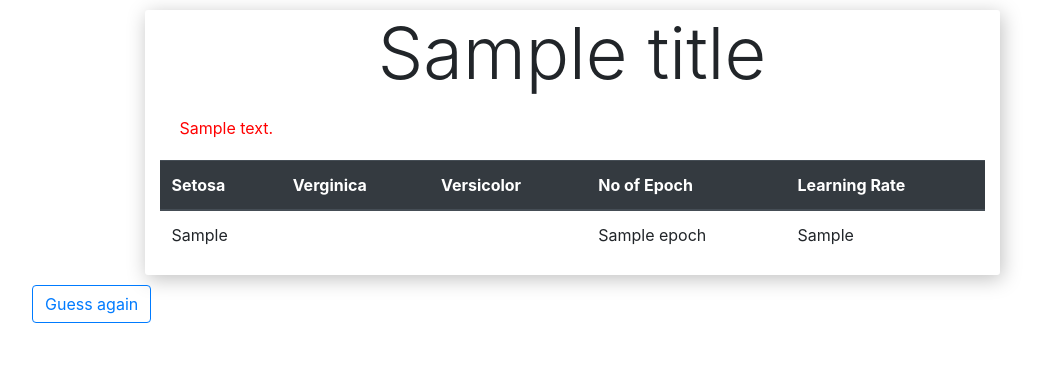
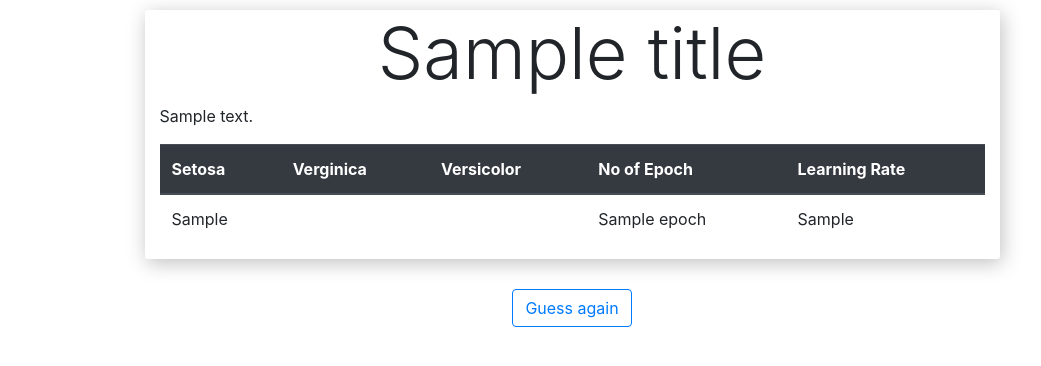
Before and after one commit to Logan-Sadia-Kei-COMP308/Logan-Sadia-Kei_COMP308Lab04, a Node server app: template app/views/result.ejs in a window 1280 px wide. Shown: the top 366 px of the page, without its empty margins (68-1109 px from the left). Run offline with Node 20, Linux system fonts and the light colour scheme; the template is opened without the code that fills it: most values are stand-ins (such as "Sample title", 1, 10 or a date in 2020).

Commit message:
btn centered

```diff
--- a/app/views/result.ejs
+++ b/app/views/result.ejs
@@ -16,7 +16,7 @@
     <div class="row justify-content-center">
       <div class="col-9 justify-content-center div-style">
         <h1 class="display-3" style="text-align: center;"><%= title %></h1>
-        <p class="p-style"><%= siriAnswer %></p>
+        <p class=""><%= siriAnswer %></p>
         <table class="table table-sripped">
           <thead class="thead-dark">
             <tr>
@@ -37,8 +37,8 @@
         </table>
       </div>
     </div>
-    <div class="col-12 justify-content-center">
-      <a href="/" class="btn btn-outline-primary ">Guess again</a>
+    <div class="col-12 text-center">
+      <a href="/" class="btn btn-outline-primary btn-margin">Guess again</a>
     </div>
   </body>
 </html>
```
Also changed, not shown: app/controllers/index.server.controller.js (+16 -16 lines).
